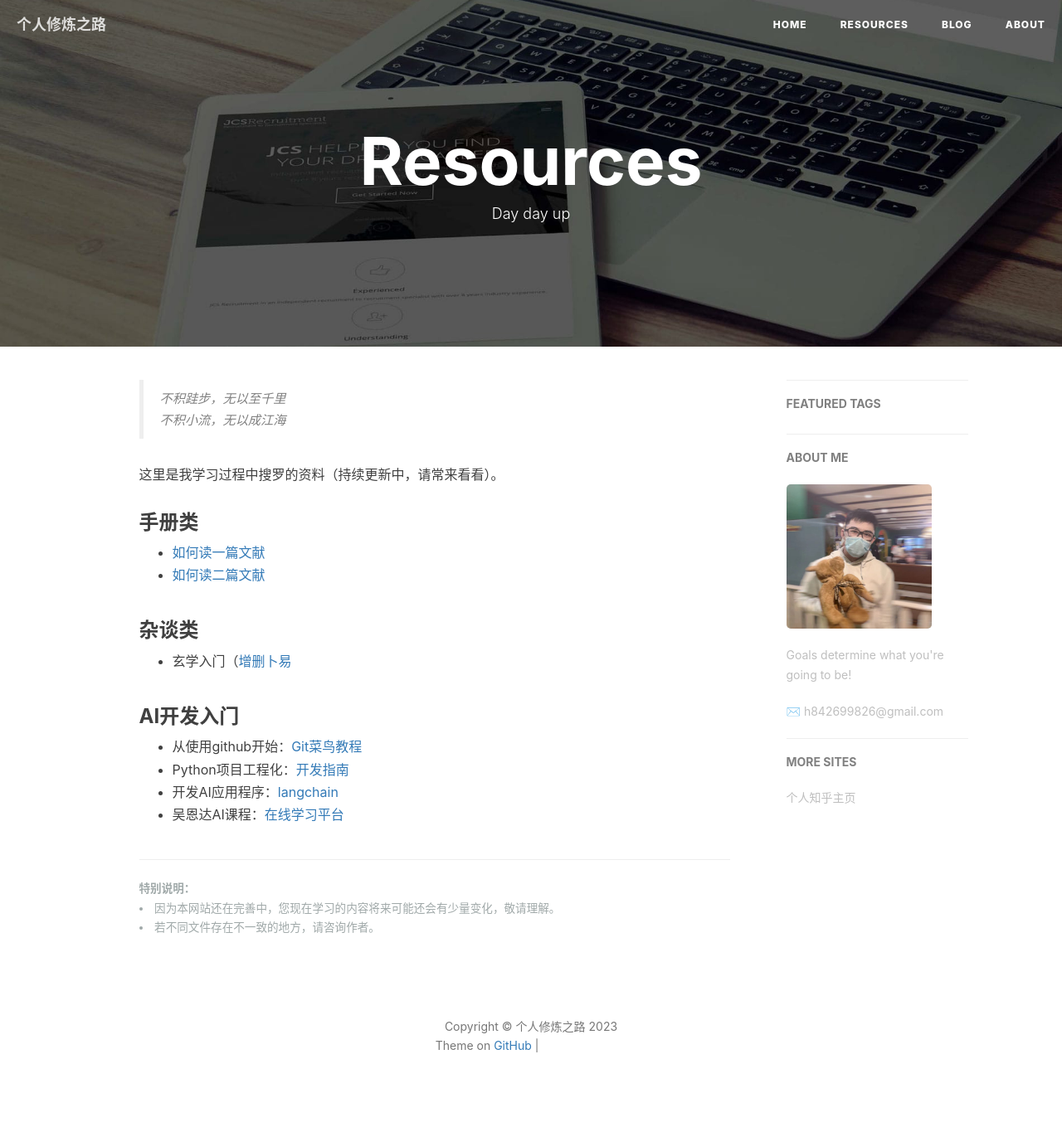
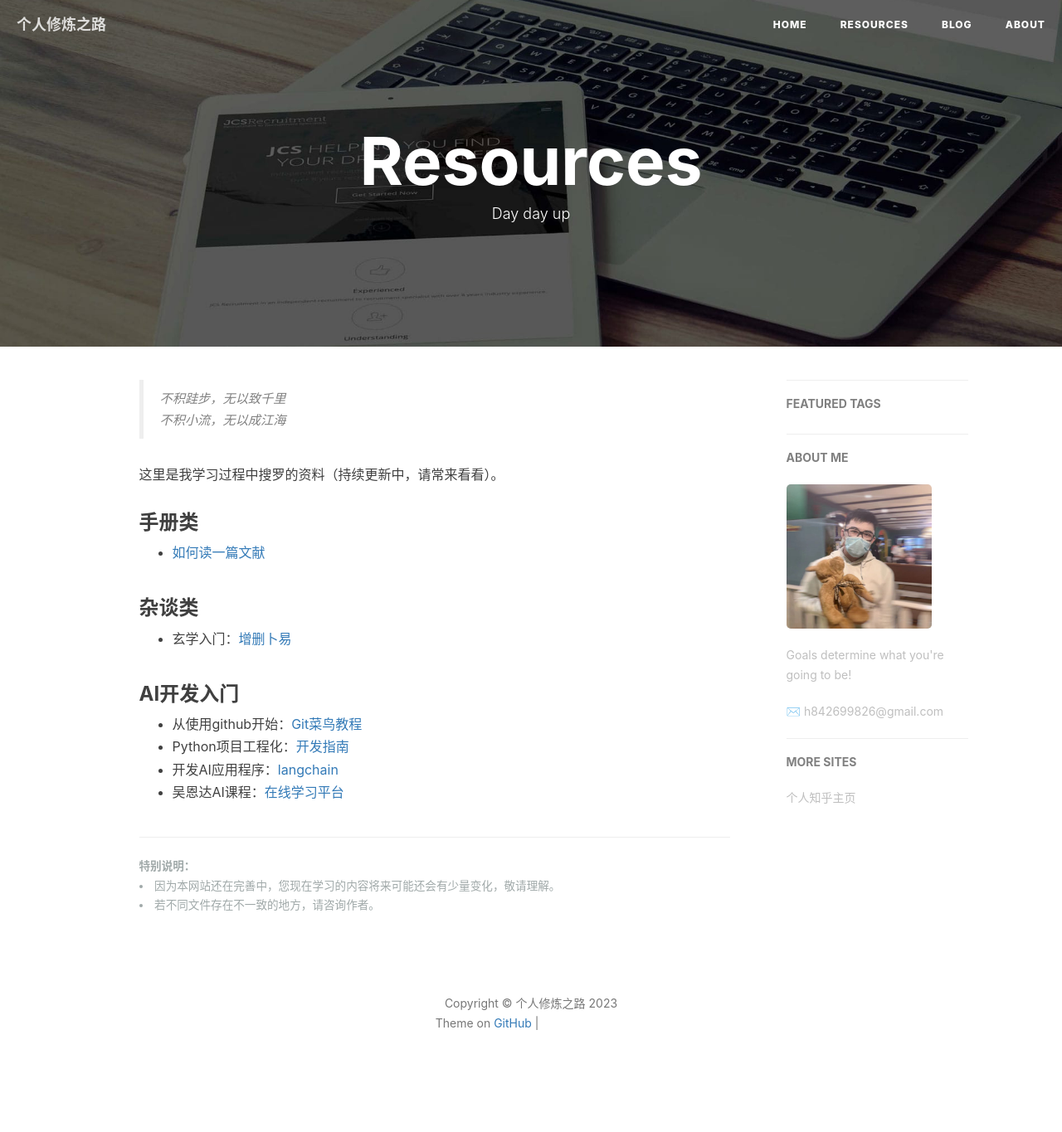
Before and after one commit to bingchuH/bingchuH.github.io, a Jekyll site: the page built from 1-resources.html, in a window 1280 px wide. Shown: the whole page at 83% size. Built offline with Jekyll 4.4.1, drawn with Linux system fonts in a browser that asks for light colours; nearby versions of some CDN libraries; comment, search, counter and statistics services are not loaded; after the commit the page ends 1338 px from its top, so only the background shows below that; grey boxes are pictures that could not be loaded.

Commit message:
modified

```diff
--- a/1-resources.html
+++ b/1-resources.html
@@ -7,7 +7,7 @@ header-img: "img/post-bg-rwd.jpg"
 
 <div class="zh post-container">
 
-    <blockquote><p>不积跬步，无以至千里<br>
+    <blockquote><p>不积跬步，无以致千里<br>
     不积小流，无以成江海</p></blockquote>
 
     <p>这里是我学习过程中搜罗的资料（持续更新中，请常来看看）。</p>
@@ -16,13 +16,12 @@ header-img: "img/post-bg-rwd.jpg"
 
     <ul>
     <li><a href="{{site.baseurl}}/2023/07/01/如何读一篇文献">如何读一篇文献</a></li>
-    <li><a href="{{site.baseurl}}/2023/07/01/如何读二篇文献">如何读二篇文献</a></li>
     </ul>
 
     <h3 id="toc_1">杂谈类</h3>
 
     <ul>
-    <li>玄学入门（<a href="{{site.baseurl}}/files/增删卜易.pdf">增删卜易</a></li>
+    <li>玄学入门：<a href="{{site.baseurl}}/files/增删卜易.pdf">增删卜易</a></li>
     </ul>
 
     <h3 id="toc_2">AI开发入门</h3>
--- a/2-tags.html
+++ b/2-tags.html
@@ -1,7 +1,7 @@
 ---
 title: Blog
 layout: default
-description: keep hungry keep foolish
+description: 越努力，越幸运
 header-img: "img/tag-bg.jpg"
 ---
 
--- a/3-about.html
+++ b/3-about.html
@@ -14,7 +14,7 @@ header-img: "img/post-bg-rwd.jpg"
 
     <p>Hi，我是<strong>Minnan</strong>，现居北京</p>
 
-    <p>本科就读于山东大学数学院，目前在中国科学院大学读研究生</p>
+    <p>本科就读于山东大学数学院，目前在中国科学院大学读研，研究方向人工智能</p>
 
     <p></p>
 
--- a/_config.yml
+++ b/_config.yml
@@ -61,9 +61,9 @@ kramdown:
 
 # Gitalk
 gitalk:
-  enable: false    #是否开启Gitalk评论
-  clientID: d18b343dd9c7ca49518a                            #生成的clientID
-  clientSecret: 539e88b8a7feffaddbb553b9c421dfefcbc6eced    #生成的clientSecret
+  enable: true    #是否开启Gitalk评论
+  clientID: fc04808440c4236cf559                            #生成的clientID
+  clientSecret: 553feeb74b987e3763b4ba56f8c640bacf67456c    #生成的clientSecret
   repo: minnanh.github.io    #仓库名称
   owner: minnanh    #github用户名
   admin: minnanh
```
Also changed, not shown: img/favicon.ico.
